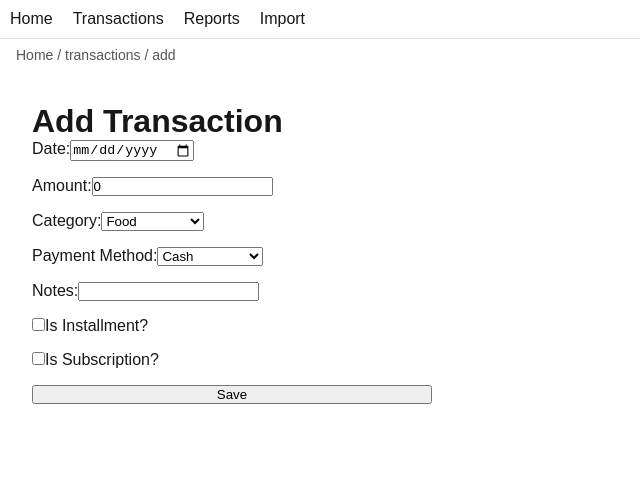
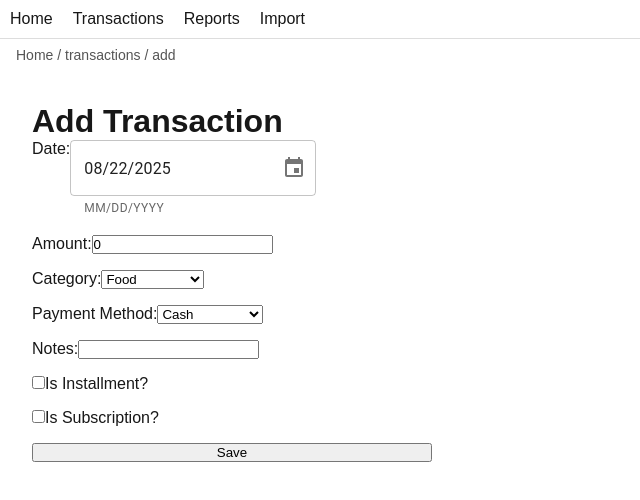
Before and after one commit to Deviant96/spending-tracker, a Next.js app: page /transactions/add in a window 1280 px wide. Shown: the top 500 px of the page, without its empty margins (0-640 px from the left). Built offline with nearby package versions, Linux system fonts and the light colour scheme.

Commit message:
Add MUI and datepicker UI

```diff
--- a/package.json
+++ b/package.json
@@ -9,6 +9,11 @@
     "lint": "eslint"
   },
   "dependencies": {
+    "@emotion/react": "^11.14.0",
+    "@emotion/styled": "^11.14.1",
+    "@mui/material": "^7.3.1",
+    "@mui/x-date-pickers": "^8.10.2",
+    "dayjs": "^1.11.13",
     "mysql2": "^3.14.3",
     "next": "15.5.0",
     "papaparse": "^5.5.3",
--- a/src/components/TransactionForm.tsx
+++ b/src/components/TransactionForm.tsx
@@ -2,13 +2,17 @@
 
 import { useState } from "react";
 import { Transaction } from "@/types";
+import { DatePicker } from '@mui/x-date-pickers/DatePicker';
+import { LocalizationProvider } from '@mui/x-date-pickers/LocalizationProvider';
+import { AdapterDayjs } from '@mui/x-date-pickers/AdapterDayjs';
+import dayjs, { Dayjs } from "dayjs";
 
 type Props = {
   onSubmit: (t: Transaction) => void;
 };
 
 export default function TransactionForm({ onSubmit }: Props) {
-  const [date, setDate] = useState("");
+  const [date, setDate] = useState<Dayjs | null>(dayjs());
   const [amount, setAmount] = useState<number>(0);
   const [category, setCategory] = useState("Food");
   const [method, setMethod] = useState("Cash");
@@ -23,7 +27,7 @@ export default function TransactionForm({ onSubmit }: Props) {
     e.preventDefault();
     const newTransaction: Transaction = {
       id: crypto.randomUUID(),
-      date,
+      date: date ? date.format("YYYY-MM-DD") : "",
       amount,
       category,
       method,
@@ -48,7 +52,18 @@ export default function TransactionForm({ onSubmit }: Props) {
     >
       <label>
         Date:
-        <input type="date" value={date} onChange={(e) => setDate(e.target.value)} required />
+        <LocalizationProvider dateAdapter={AdapterDayjs}>
+          <DatePicker
+            defaultValue={dayjs()}
+            value={date}
+            onChange={(e) => setDate(e)}
+            slotProps={{
+              textField: {
+                helperText: 'MM/DD/YYYY',
+              },
+            }}
+          />
+        </LocalizationProvider>
       </label>
 
       <label>
```
Also changed, not shown: 1 other file (tests, documents, lock files or other folders).
